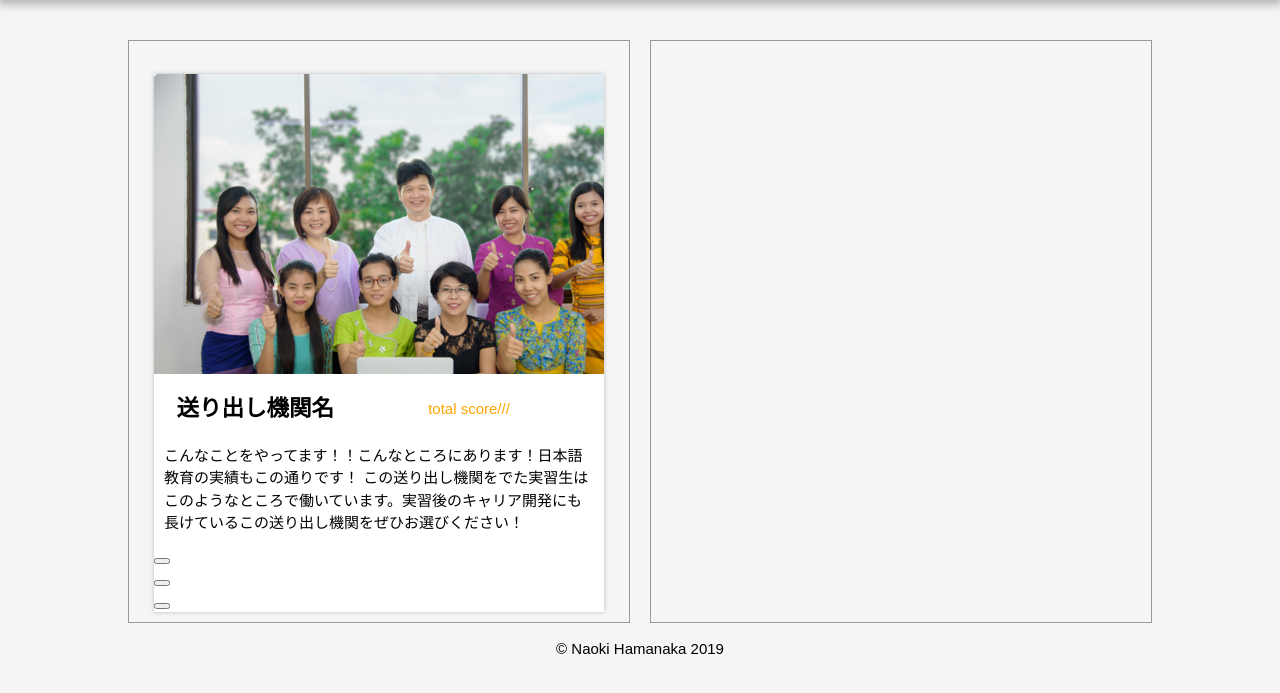
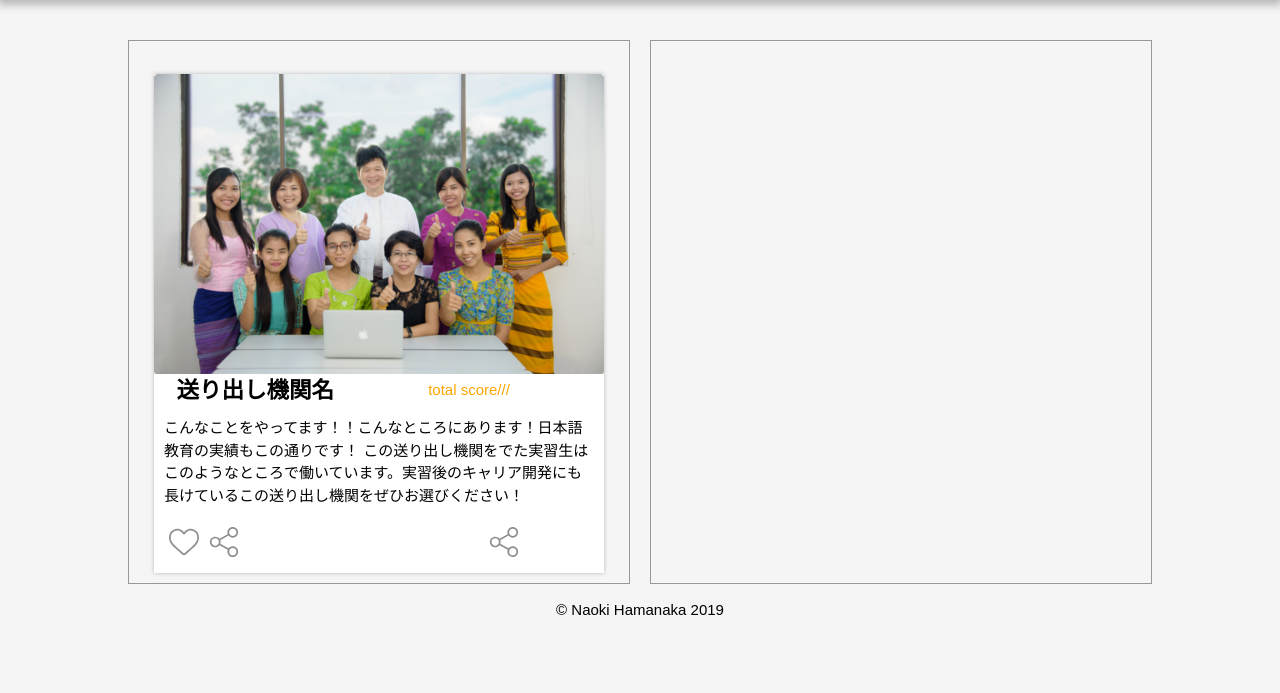
Before and after one commit to hamachonius/jssport_project, a Django app: page /company/companydetail in a window 1280 px wide. Shown: the part 60-753 px from the top of the page. Run offline with Django 3.2, Linux system fonts and the light colour scheme; style sheets or scripts are compiled from the project's sources; some libraries are stand-ins or nearby versions.

Commit message:
Update companyDetail.scss

```diff
--- a/jssport/static/company/companyDetail.scss
+++ b/jssport/static/company/companyDetail.scss
@@ -16,7 +16,7 @@ section {
  flex-basis: 300px;
  flex-grow: 1;
  flex-shrink: 0;
- max-width: 500px;
+ max-width: 700px;
  padding: 10px;
 
 
@@ -44,30 +44,118 @@ body{
   background-color: white;
   margin: 0 auto;
   box-shadow: 0.2px 0.2px 4px #00000040;
+  padding-bottom: 5px;
 }
 
 .header_container {
-height: 300px;
+height: -webkit-fill-available;
+  margin: 0 auto;
 }
 .header_photo {
   background:url('/static/company/okuridashi_sample.jpg') no-repeat;
-  height: -webkit-fill-available;
+
+  background-position:center top;
+  background-size:100%;
+  min-height: 300px;
+  max-height: 400px;
 }
-
+  .info_container{
+    height: auto;
+  }
     .info_container_top {
       display: flex;
+
+
+    }
+     h1 {
+      margin: 0;
        }
        .company_name {
         margin-left: 5%;
+
       }
 
       .brief_description {
-  margin-left: 10px;
-  margin-right: 10px;
+        margin: 10px 10px;
+
+        height: 100%;
 
       }
+
 
       .evaluation {
         margin: auto;
         color: orange;
       }
+
+
+      .buttons {
+        display: flex;
+        margin: 0px 15px 5px;
+        justify-content: space-between;
+
+
+      }
+          .buttons_left{
+            display: flex;
+            height: fit-content;
+      　　　　width: fit-content;
+
+
+          }
+             .bookmark {
+               margin-right: 10px;
+             }
+                .bookmark_button {
+                  margin: 0 auto;
+                  height: 30px;
+                  width: 30px;
+                  border: none;
+                  background:url('/static/company/heart.svg') no-repeat;
+                  background-size: cover;
+
+              }
+                  .bookmark_title {
+                    font-size: 3px;
+                    font-style: bold;
+                    color: gray;
+                  }
+
+                .share_button{
+                  margin: 0 auto;
+                  height: 30px;
+                  width: 30px;
+                  border: none;
+                  background:url('/static/company/share.svg') no-repeat;
+                  background-size: cover;
+                }
+                :focus .share_button {
+                  outline: none;
+                }
+                 .share_title {
+                   font-size: 3px;
+                   font-style: bold;
+                   color: gray;
+
+
+                 }
+
+          .buttons_contact {
+                  height: 30px;
+                  width: 100px;
+
+
+                 }
+
+                   .contact {
+                     height: 30px;
+                     width: 100px;
+                     background-color: #3399FF;
+                     border-radius: 20em;
+                     color: white;
+                     font-size: 15px;
+                     outline: none;
+                     font-style: bold;
+
+
+                   }
```
Lines whose indentation alone changed are shown as unchanged.
